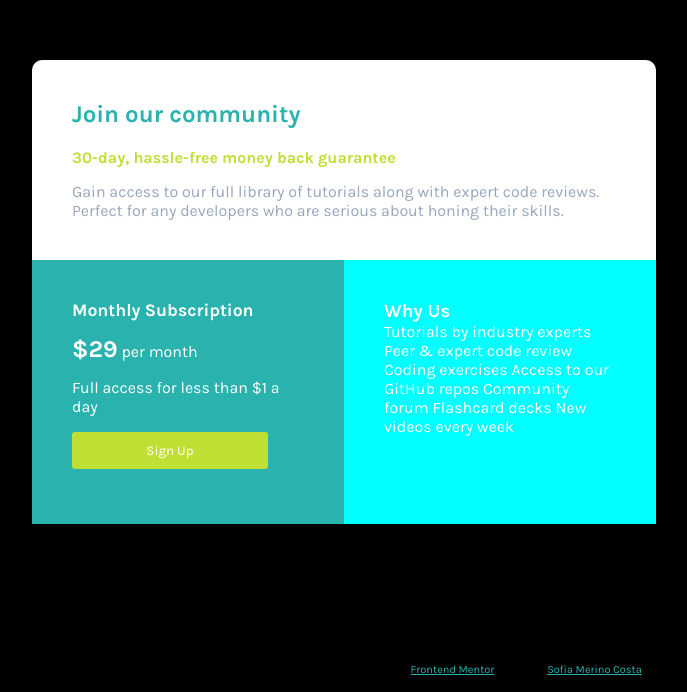
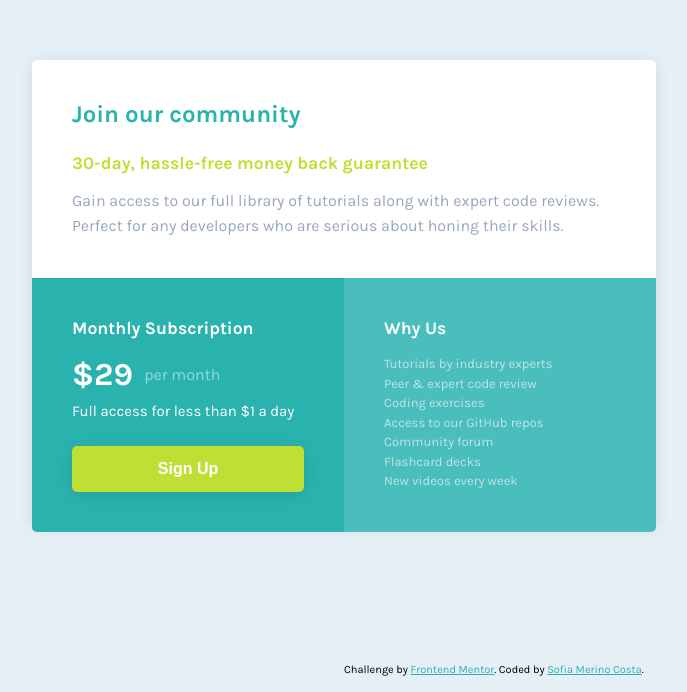
Before and after one commit to sophie-mc-dev/single-price-grid-component, a plain HTML site: page index.html in a window 1280 px wide. Shown: the part 108-800 px from the top of the page, without its empty margins (296-983 px from the left). Drawn offline with Linux system fonts and the light colour scheme.

Commit message:
commit full project

```diff
--- a/index.html
+++ b/index.html
@@ -1,65 +1,69 @@
 <!DOCTYPE html>
 <html lang="en">
   <head>
-  <meta charset="UTF-8">
-  <meta name="viewport" content="width=device-width, initial-scale=1.0"> <!-- displays site properly based on user's device -->
-
-  <link rel="icon" type="image/png" sizes="32x32" href="./images/favicon-32x32.png">
-  <link rel="stylesheet" href="styles.css">
+    <meta charset="UTF-8" />
+    <meta name="viewport" content="width=device-width, initial-scale=1.0" />
+    <link
+      rel="icon"
+      type="image/png"
+      sizes="32x32"
+      href="./images/favicon-32x32.png"
+    />
+    <link rel="stylesheet" href="styles.css" />
 
     <title>Frontend Mentor | Single Price Grid Component</title>
-
   </head>
   <body>
     <main>
       <section class="top">
-      <h1>Join our community</h1>
-      <p>30-day, hassle-free money back guarantee</p>
-      <p>Gain access to our full library of tutorials along with expert code reviews.
-  Perfect for any developers who are serious about honing their skills.</p>
+        <h1 class="title">Join our community</h1>
+        <h3 class="subtitle">30-day, hassle-free money back guarantee</h3>
+        <p class="description">
+          Gain access to our full library of tutorials along with expert code reviews.
+          Perfect for any developers who are serious about honing their skills.
+        </p>
       </section>
+
       <section class="bottom">
-      <section class="left">
-        <h1>Monthly Subscription</h1>
-        <p class="price"><b>&dollar;29</b> per month</p>
-        <p>Full access for less than &dollar;1 a day</p>
-        <button class="sign-up">Sign Up</button>
+        <section class="monthly-subscription">
+          <h3 class="subtitle">Monthly Subscription</h3>
+          <div class="subscription-price">
+            <p class="price">&dollar;29</p>
+            <p class="sub-type">per month</p>
+          </div>
+          <p class="description">Full access for less than &dollar;1 a day</p>
+
+          <button class="btn-sign-up">Sign Up</button>
         </section>
-      <section class="right">
-        <h1>Why Us</h1>
-        <p>Tutorials by industry experts
-  Peer &amp; expert code review
-  Coding exercises
-  Access to our GitHub repos
-  Community forum
-  Flashcard decks
-  New videos every week</p>
+
+        <section class="why-us">
+          <h3 class="subtitle">Why Us</h3>
+          <p class="feautures">
+            Tutorials by industry experts<br />
+            Peer &amp; expert code review<br />
+            Coding exercises<br />
+            Access to our GitHub repos<br />
+            Community forum<br />
+            Flashcard decks<br />
+            New videos every week
+          </p>
         </section>
       </section>
     </main>
 
-
-
-
-
-
-
-
-
-
-
-
-
-
-
-
-
-
     <footer>
       <p class="attribution">
-      Challenge by <a href="https://www.frontendmentor.io?ref=challenge" target="_blank">Frontend Mentor</a>.
-      Coded by <a target="_blank"href="https://www.frontendmentor.io/profile/agirlhasnoname07">Sofia Merino Costa</a>.
+        Challenge by
+        <a href="https://www.frontendmentor.io?ref=challenge" target="_blank"
+          >Frontend Mentor</a
+        >. Coded by
+        <a
+          target="_blank"
+          href="https://www.frontendmentor.io/profile/agirlhasnoname07"
+          >Sofia Merino Costa</a
+        >.
       </p>
     </footer>
+
   </body>
 </html>
--- a/styles.scss
+++ b/styles.scss
@@ -15,6 +15,7 @@
 }
 
 $cyan: hsl(179, 62%, 43%);
+$light-cyan: rgba(74, 190, 189, 255);
 $bright-yellow: hsl(71, 73%, 54%);
 $light-gray: hsl(204, 43%, 93%);
 $grayish-blue: hsl(218, 22%, 67%);
@@ -22,24 +23,27 @@ $grayish-blue: hsl(218, 22%, 67%);
 * {
   padding: 0;
   margin: 0;
-  font-family: "Karla", sans-serif;
   box-sizing: border-box;
 }
 
 body {
+  font-family: "Karla", sans-serif;
   font-size: 1em;
   min-height: 100vh;
-  background-color: black;
   display: flex;
   align-items: center;
   justify-content: center;
   flex-direction: column;
+  font-weight: normal;
+  color: white;
+  position: relative;
+  background-color: $light-gray;
 }
 
 main {
   width: 39em;
   height: 29em;
-  border-radius: 10px;
+  border-radius: 5px;
   background-color: white;
   display: flex;
   flex-direction: column;
@@ -51,19 +55,26 @@ main {
   display: grid;
   gap: 15px;
 
-  h1 {
+  .title {
     color: $cyan;
+    font-weight: bold;
   }
 
-  p:first-of-type {
+  .subtitle {
     color: $bright-yellow;
     font-weight: 700;
-    margin-top: 5px;
+    margin-top: 10px;
   }
 
-  p:nth-of-type(2) {
+  .description {
     color: $grayish-blue;
+    line-height: 1.5625em;
   }
+}
+
+.subtitle {
+  font-size: 1.1em;
+  font-weight: bold;
 }
 
 .bottom {
@@ -71,57 +82,131 @@ main {
   flex-grow: 1;
 }
 
-.left {
+.monthly-subscription {
   padding: 2.5em;
   width: 316px;
   background-color: $cyan;
   color: white;
   display: grid;
+  border-bottom-left-radius: 5px;
 
-  h1 {
-    font-size: 1.1em;
+  .description {
+    margin-top: 9px;
+    font-size: 15px;
   }
+}
 
-
+.subscription-price {
+  display: flex;
+  align-items: center;
+  gap: 0.7em;
+  margin-top: 18px;
 }
 
 .price {
-  font-size: 1em;
+  font-size: 2em;
+  font-weight: bold;
+}
+
+.sub-type {
+  opacity: 0.5;
+}
+
+.why-us {
+  padding: 2.5em;
+  width: 316px;
+  background-color: $light-cyan;
+  color: white;
+  border-bottom-right-radius: 5px;
+  display: grid;
+}
+
+.feautures {
+  font-size: 13px;
+  line-height: 1.5em;
+  color: $light-gray;
+  margin-top: 15px;
+  opacity: 0.75;
+}
+
+.btn-sign-up {
+  margin-top: 26px;
+  width: 100%;
+  height: 2.9em;
+  background-color: $bright-yellow;
+  color: white;
+  border: none;
+  border-radius: 5px;
   align-items: center;
+  text-align: center;
+  box-shadow: 0 3px 15px rgba(0, 0, 0, 0.1);
+  font-weight: bold;
+  font-size: 1rem;
+  cursor: pointer;
 
-  b {
-    font-size: 1.5em;
+  &:hover {
+    background-color: white;
+    color: $bright-yellow;
+  }
+
+  &:active {
+    transform:  scale(0.9);
   }
 }
 
-.right {
-  padding: 2.5em;
-  width: 316px;
-  background-color: cyan;
-  color: white;
-
-
-}
-
-.sign-up {
-  background-color: $bright-yellow;
-  color: white;
-  border: none;
-  border-radius: 3px;
-  width: 14.7em;
-  height: 2.8em;
-  align-items: center;
-  text-align: center;
-}
 
 .attribution {
   font-size: 11px;
   text-align: center;
   bottom: 0;
-  position: absolute;
   margin-bottom: 1rem;
+  color: black;
+  position: fixed;
 
   a {
     color: $cyan;
   }
 }
+
+/* ---------------- RESPONSIVE DESIGN ---------------- */
+@media screen and (max-width: 575px) {
+  main {
+    width: 90%;
+    height: auto;
+    display: flex;
+    flex-direction: column;
+    align-items: center;
+    justify-content: center;
+  }
+
+  .top {
+    width: 100%;
+    display: flex;
+    flex-direction: column;
+    .subtitle {
+      line-height: 1.3em;
+    }
+
+    .description {
+      margin-top: 0.5em;
+      line-height: 1.9em;
+      font-size: 15px;
+    }
+  }
+
+  .bottom {
+    width: 100%;
+    display: flex;
+    flex-direction: column;
+  }
+
+  .monthly-subscription {
+    width: 100%;
+    border-radius: 0;
+  }
+
+  .why-us {
+    width: 100%;
+    border-bottom-left-radius: 5px;
+  }
+}
```
Also changed, not shown: solution/Screenshot.png (added), styles.css, 2 other files. Lines whose indentation alone changed are shown as unchanged.
